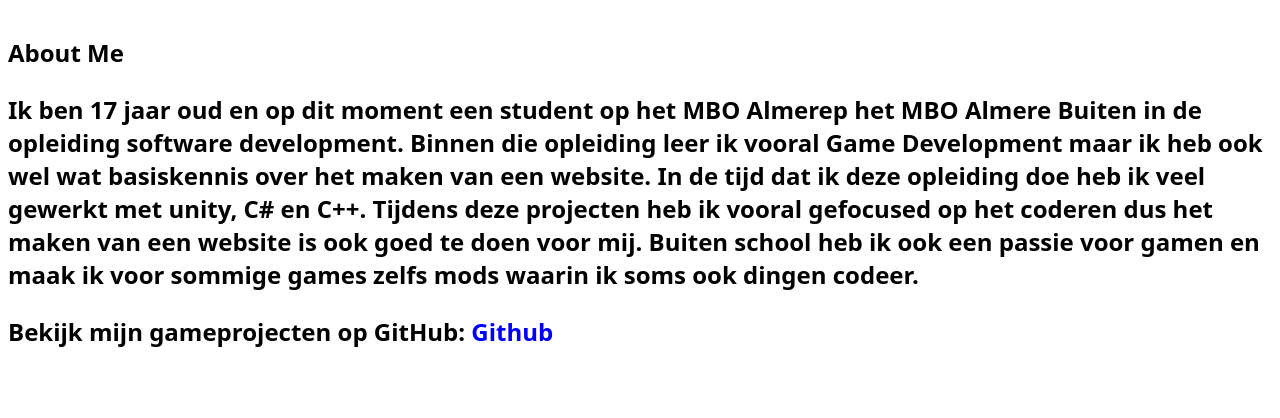
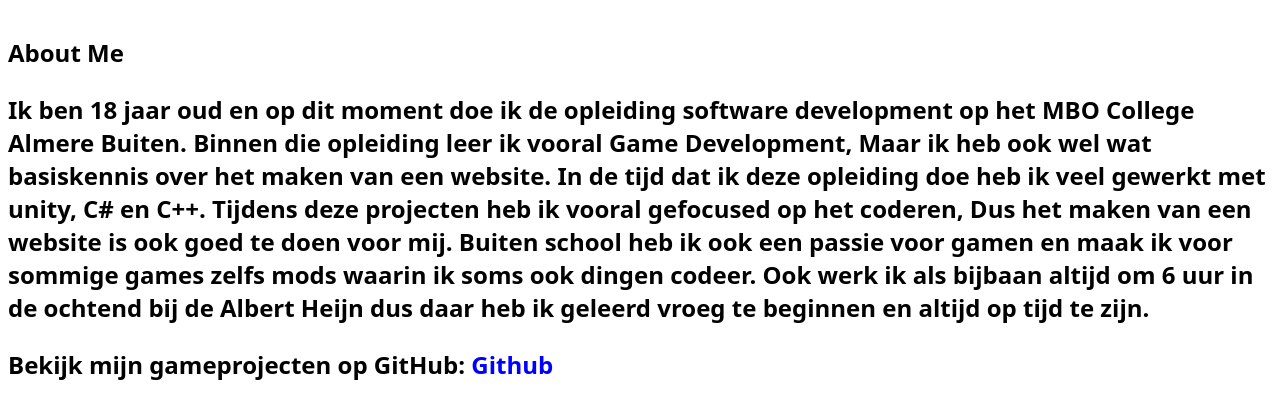
Before and after one commit to MitchellVL26/CV-Website, a plain HTML site: page portfolio/about.html in a window 1280 px wide. Shown: the part 92-510 px from the top of the page. Drawn offline with Linux system fonts and the light colour scheme.

Commit message:
Weereenupdate

```diff
--- a/portfolio/about.html
+++ b/portfolio/about.html
@@ -27,7 +27,7 @@
     <section class="about" id="about">
         <div class="about-info">
             <h1>About Me
-            <p>Ik ben 17 jaar oud en op dit moment een student op het MBO Almerep het MBO Almere Buiten in de opleiding software development. Binnen die opleiding leer ik vooral Game Development maar ik heb ook wel wat basiskennis over het maken van een website. In de tijd dat ik deze opleiding doe heb ik veel gewerkt met unity, C# en C++. Tijdens deze projecten heb ik vooral gefocused op het coderen dus het maken van een website is ook goed te doen voor mij. Buiten school heb ik ook een passie voor gamen en maak ik voor sommige games zelfs mods waarin ik soms ook dingen codeer.</p>
+            <p>Ik ben 18 jaar oud en op dit moment doe ik de opleiding software development op het MBO College Almere Buiten. Binnen die opleiding leer ik vooral Game Development, Maar ik heb ook wel wat basiskennis over het maken van een website. In de tijd dat ik deze opleiding doe heb ik veel gewerkt met unity, C# en C++. Tijdens deze projecten heb ik vooral gefocused op het coderen, Dus het maken van een website is ook goed te doen voor mij. Buiten school heb ik ook een passie voor gamen en maak ik voor sommige games zelfs mods waarin ik soms ook dingen codeer. Ook werk ik als bijbaan altijd om 6 uur in de ochtend bij de Albert Heijn dus daar heb ik geleerd vroeg te beginnen en altijd op tijd te zijn.</p>
             <p>Bekijk mijn gameprojecten op GitHub: <a href="https://github.com/MitchellVL26" target="_blank">Github</a></p>
         </div>
         <div class="about-img">
```
